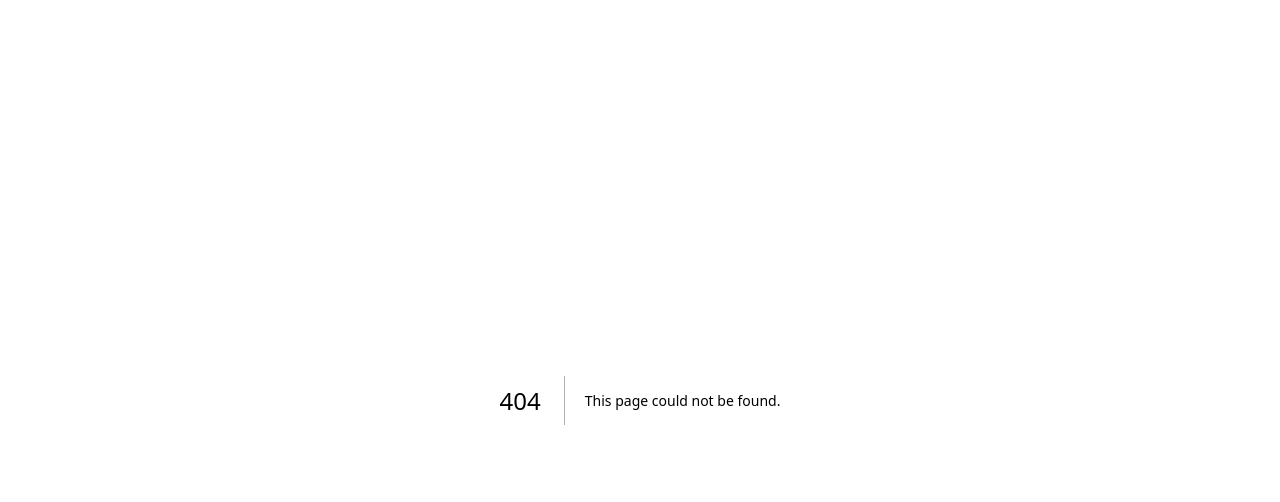
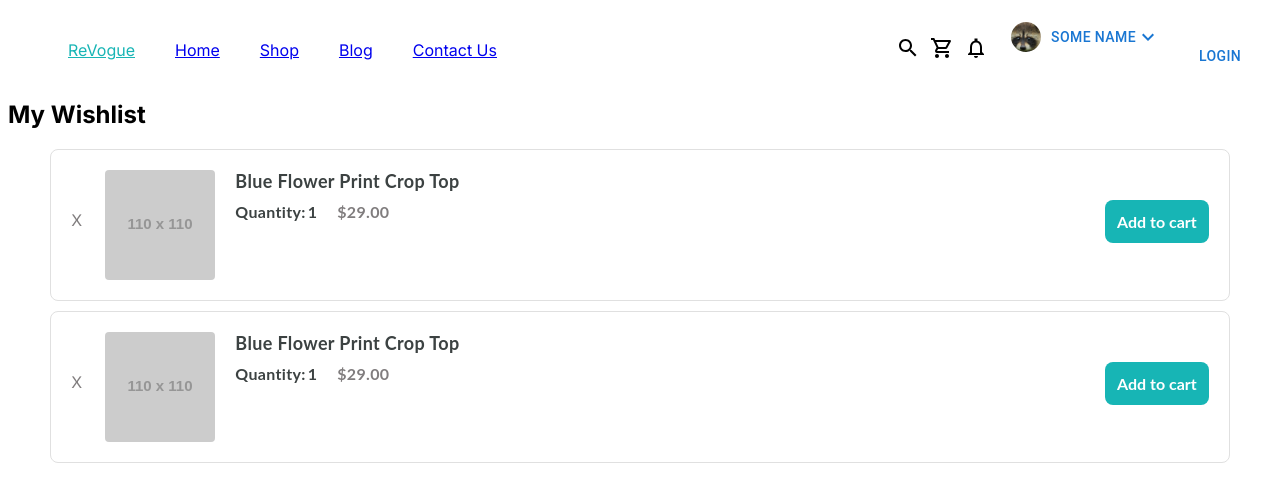
Before and after one commit to fernfern0011/revogue, a Next.js app in the folder frontend/: page /wishlist in a window 1280 px wide. Before the commit this address had no page. Shown: the top 502 px of the page. Built offline with nearby package versions, Linux system fonts and the light colour scheme.

Commit message:
WishList component and page done

```diff
--- /dev/null
+++ b/frontend/src/app/components/WishList.js
@@ -0,0 +1,27 @@
+import React, { useState } from 'react';
+import WishlistItem from './WishListItem'
+const Wishlist = () => {
+  const [wishlist, setWishlist] = useState([
+    { id: 1, name: 'Product 1', price: 19.99 },
+    { id: 2, name: 'Product 2', price: 29.99 },
+  ]);
+
+  const handleDelete = (productId) => {
+    setWishlist((prevWishlist) => prevWishlist.filter((item) => item.id !== productId));
+  };
+
+  return (
+    <div>
+      <h2>My Wishlist</h2>
+      {wishlist.map((product) => (
+        <WishlistItem
+          key={product.id}
+          product={product}
+          onDelete={handleDelete}
+        />
+      ))}
+    </div>
+  );
+};
+
+export default Wishlist;
--- /dev/null
+++ b/frontend/src/app/components/WishListItem.js
@@ -0,0 +1,75 @@
+import React from 'react';
+
+
+const WishListItem = () => {
+  return (
+    <div
+      style={{
+        width: '90%', // Set the card width to 80% of the page
+        padding: '20px',
+        margin: '10px auto', // Center the card horizontally
+        backgroundColor: 'white',
+        border: '1px solid #e0e0e0',
+        borderRadius: '8px',
+        display: 'flex',
+        alignItems: 'flex-start',
+      }}
+    >
+      <div style={{width:'3%', alignItems:'center', justifyContent:'center', marginTop:'40px', cursor:'pointer', color:'#807D7E'}}>X</div>
+      <img
+        style={{ width: 110, height: 110, borderRadius: 4 }}
+        src="https://via.placeholder.com/110x110"
+      />
+      <div
+        style={{
+          marginLeft: '20px',
+          display: 'flex',
+          flexDirection: 'column',
+          justifyContent: 'center',
+        }}
+      >
+        <div style={{color: '#3C4242', fontSize: 18, fontFamily: 'Lato', fontWeight: '700', letterSpacing: 0.36, wordWrap: 'break-word'}}>Blue Flower Print Crop Top </div>
+        <div style={{display: 'flex', flexDirection:'row', marginTop:'10px'}}>
+          <div>
+            <span style={{ color: '#3C4242', fontSize: 16, fontFamily: 'Lato', fontWeight: '700', letterSpacing: 0.32, wordWrap: 'break-word'}}>
+              Quantity:
+            </span>
+            <span style={{ color: '#3C4242', fontSize: 16, fontFamily: 'Lato', fontWeight: '700', letterSpacing: 0.32, wordWrap: 'break-word', marginLeft:'2px' }}>
+              1
+            </span>
+          </div>
+          <div style={{ color: '#807D7E', fontSize: 16, fontFamily: 'Lato', fontWeight: '700', letterSpacing: 0.32, wordWrap: 'break-word', marginLeft:'20px'}}>
+            $29.00
+          </div>
+        </div>
+
+
+      </div>
+      <div
+        style={{
+          display: 'flex',
+          alignItems: 'center',
+          marginLeft: 'auto',
+        }}
+      >
+
+        <div
+          style={{
+            background: '#17B5B5',
+            borderRadius: 8,
+            display: 'inline-flex',
+            alignItems: 'center',
+            padding: '12px',
+            marginTop: '30px',
+          }}
+        >
+          <div style={{ textAlign: 'center', color: 'white', fontSize: 16, fontFamily: 'Lato', fontWeight: '700', wordWrap: 'break-word' }}>
+            Add to cart
+          </div>
+        </div>
+      </div>
+    </div>
+  );
+};
+
+export default WishListItem;
--- /dev/null
+++ b/frontend/src/app/wishlist/page.js
@@ -0,0 +1,15 @@
+"use client"
+import React from 'react'
+import Navbar from '../components/Navbar'
+import Footer from '../components/Footer'
+import Wishlist from '../components/WishList'
+
+export default function WishListPage(){
+  return (
+    <div>
+        <Navbar/>
+        <Wishlist/>
+
+    </div>
+  )
+}
```
